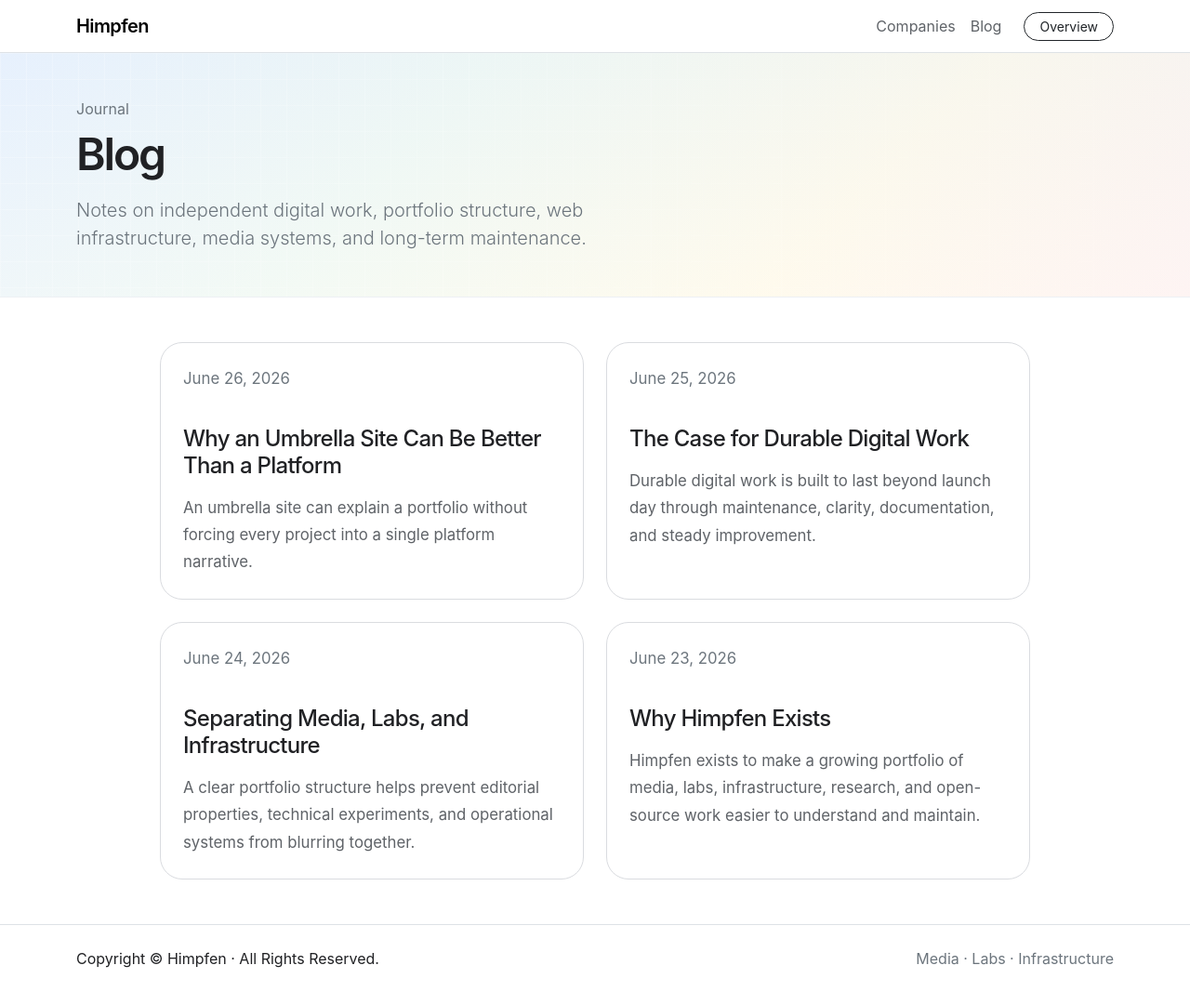
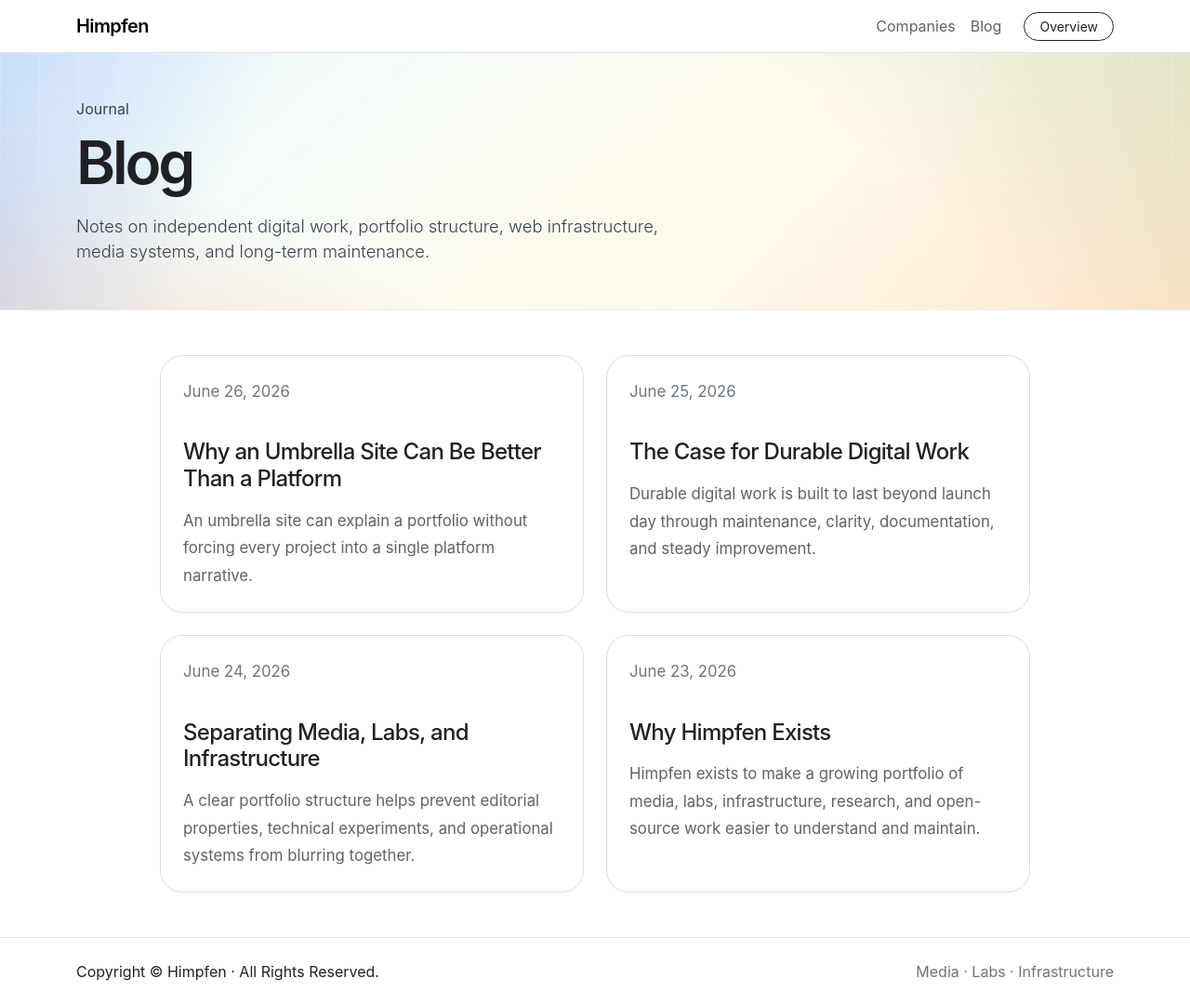
Before and after one commit to himpfen/www, a Jekyll site: the page built from blog/index.html, in a window 1280 px wide and 1081 px high. Shown: the whole window at 93% size. Built offline with Jekyll 4.4.1, drawn with Linux system fonts in a browser that asks for light colours.

Commit message:
Update styles.css

```diff
--- a/assets/css/styles.css
+++ b/assets/css/styles.css
@@ -238,18 +238,14 @@ body {
 .page-hero {
   position: relative;
   overflow: hidden;
+  padding: 7rem 0;
   background:
     linear-gradient(
-      135deg,
-      rgba(26, 115, 232, 0.08) 0%,
-      rgba(52, 168, 83, 0.06) 35%,
-      rgba(251, 188, 4, 0.07) 70%,
-      rgba(234, 67, 53, 0.06) 100%
-    ),
-    linear-gradient(
-      180deg,
-      #f8fbff 0%,
-      #ffffff 100%
+      140deg,
+      #eef5ff 0%,
+      #f4fbf7 28%,
+      #fff9eb 58%,
+      #fff1ef 100%
     );
   border-bottom: 1px solid #edf0f4;
 }
@@ -258,18 +254,45 @@ body {
   content: "";
   position: absolute;
   inset: 0;
+  background:
+    linear-gradient(
+      115deg,
+      rgba(26,115,232,.18) 0%,
+      transparent 22%
+    ),
+    linear-gradient(
+      220deg,
+      rgba(52,168,83,.14) 0%,
+      transparent 30%
+    ),
+    linear-gradient(
+      310deg,
+      rgba(251,188,4,.16) 0%,
+      transparent 34%
+    ),
+    linear-gradient(
+      25deg,
+      rgba(234,67,53,.12) 0%,
+      transparent 26%
+    );
+  mix-blend-mode: multiply;
+}
+
+.page-hero::after {
+  content: "";
+  position: absolute;
+  inset: 0;
   background-image:
     linear-gradient(rgba(255,255,255,.45) 1px, transparent 1px),
     linear-gradient(90deg, rgba(255,255,255,.45) 1px, transparent 1px);
-  background-size: 28px 28px;
+  background-size: 42px 42px;
   opacity: .55;
   mask-image: linear-gradient(
-    to right,
-    rgba(0,0,0,.9),
-    rgba(0,0,0,.45),
+    to bottom,
+    rgba(0,0,0,.85),
+    rgba(0,0,0,.35),
     transparent
   );
-  pointer-events: none;
 }
 
 .page-hero .container-xl {
@@ -278,11 +301,19 @@ body {
 }
 
 .page-hero .display-5 {
-  letter-spacing: -0.045em;
+  font-size: clamp(2.6rem, 5vw, 4.4rem);
+  letter-spacing: -0.05em;
+  max-width: 11ch;
 }
 
 .page-hero .lead {
-  color: #5f6368;
+  font-size: 1.15rem;
+  max-width: 42rem;
+  color: #4b5563;
+}
+
+.page-hero .text-secondary {
+  color: #374151 !important;
 }
 
 .page-content {
```
